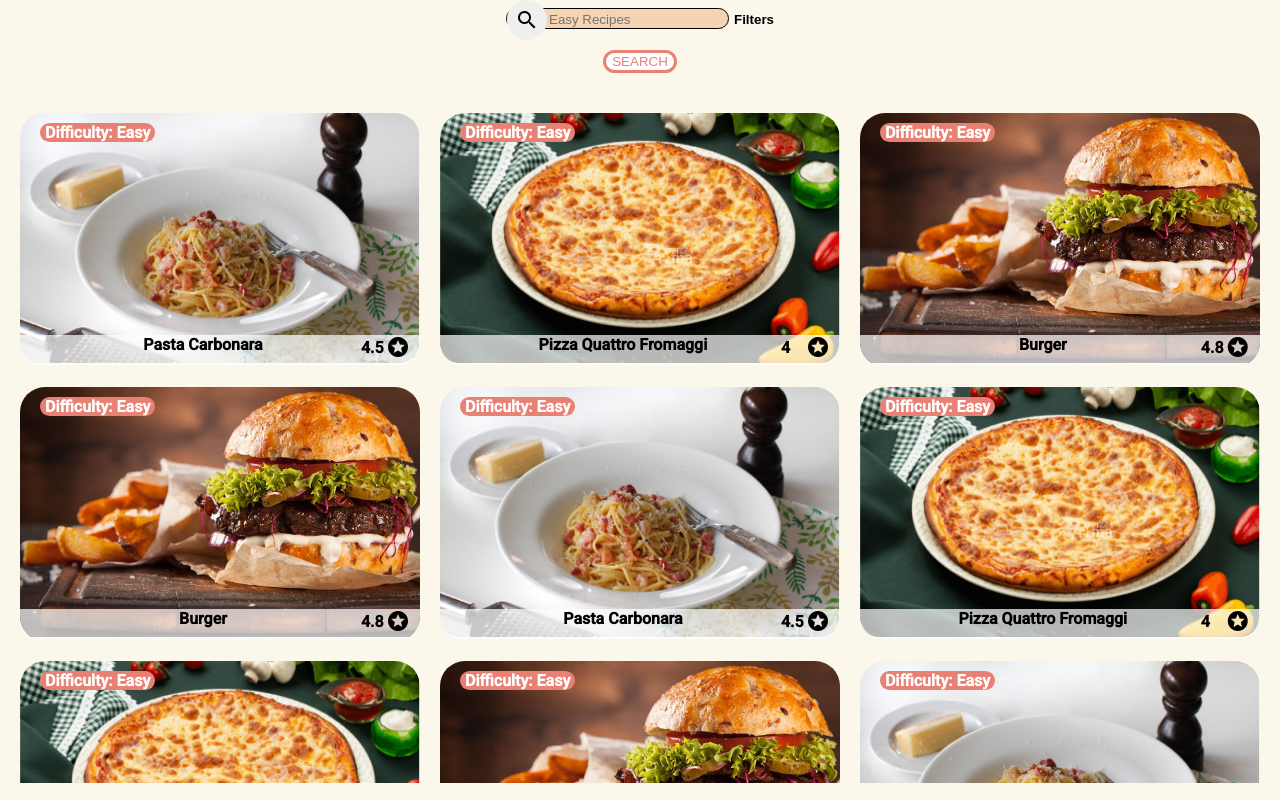
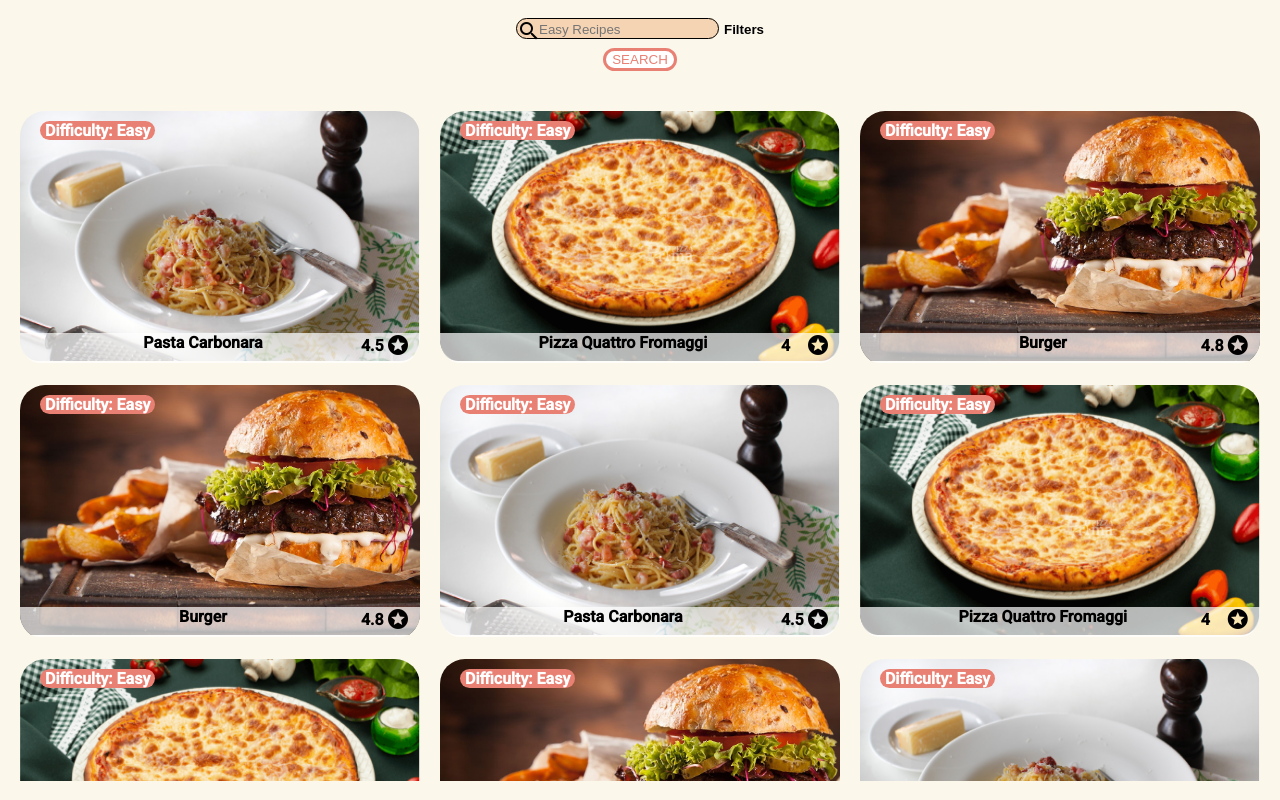
Before and after one commit to EnsyFane/ProiectColectivG4-2021, an Angular app in the folder iChef-WebUi/: page / in a window 1280 px wide. Built offline with nearby package versions, Linux system fonts and the light colour scheme.

Commit message:
updated search bar icon

```diff
--- a/iChef-WebUi/src/app/components/recipes/recipes.component.html
+++ b/iChef-WebUi/src/app/components/recipes/recipes.component.html
@@ -1,8 +1,7 @@
 <body>
+    <br>
     <div class="search-bar">
-        <button mat-button matPrefix mat-icon-button>
             <mat-icon>search</mat-icon>
-        </button>
         <input class="search-bar-input" placeholder="Easy Recipes">
 
     </div>
--- a/iChef-WebUi/src/app/components/recipes/recipes.component.scss
+++ b/iChef-WebUi/src/app/components/recipes/recipes.component.scss
@@ -14,6 +14,7 @@ body{
 }
 
 .search-bar{
+    position: relative;
     background-color: $search-bar-color;
     display: inline;
     z-index: 1000;
@@ -22,7 +23,12 @@ body{
     border-radius: 25px;
 }
 
+mat-icon{
+    position: absolute;
+}
+
 .search-bar-input{
+    margin-left: 20px;
     background-color:  transparent;
     border: none;
     color:black;
```
